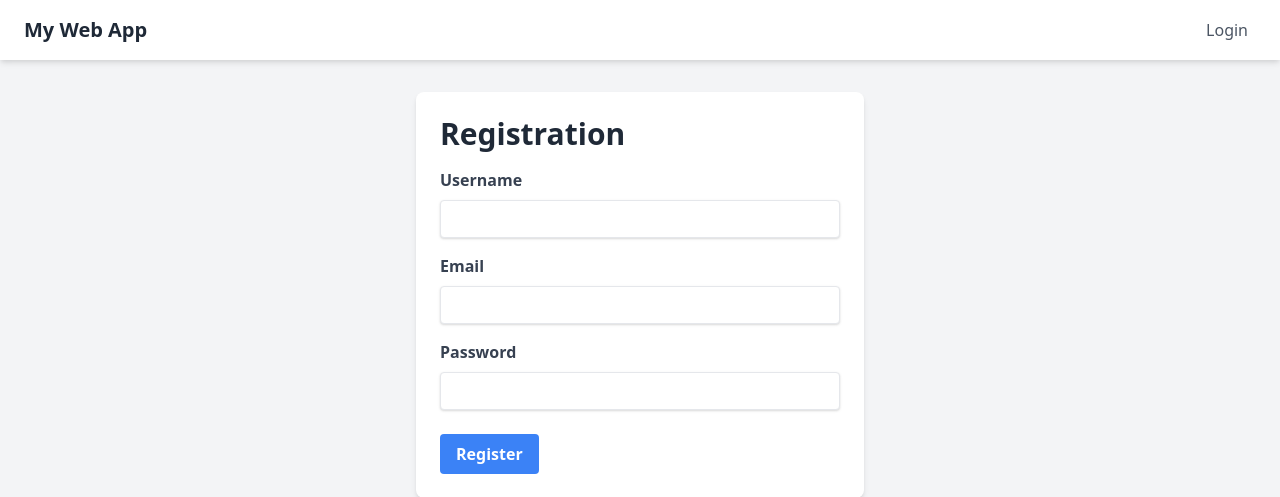
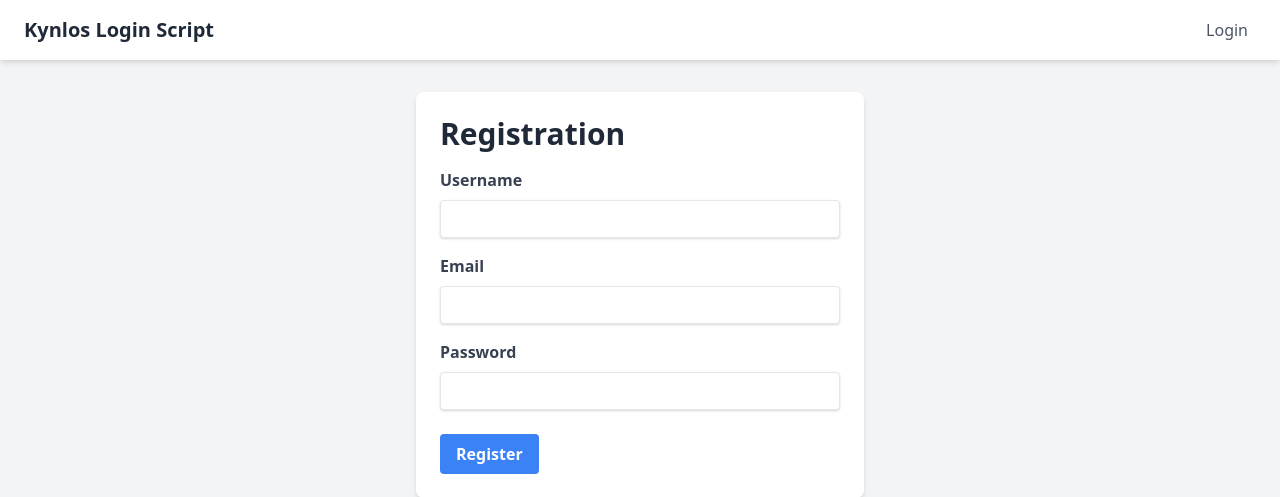
Before and after one commit to Kynlos/KynlosLoginScript, a PHP site: page /register.php in a window 1280 px wide. Shown: the top 497 px of the page. Run offline with PHP 8.4, Linux system fonts and the light colour scheme.

Commit message:
General Changes

```diff
--- a/admin.php
+++ b/admin.php
@@ -58,7 +58,7 @@ $conn = null;
         <nav class="container mx-auto px-6 py-4">
             <div class="flex items-center justify-between">
                 <div class="flex items-center">
-                    <a href="index.html" class="text-xl font-bold text-gray-800">My Web App</a>
+                    <a href="index.html" class="text-xl font-bold text-gray-800">Kynlos Login Script</a>
                 </div>
                 <div class="flex items-center">
                     <a href="logout.php" class="mx-2 text-gray-600 hover:text-gray-800">Logout</a>
--- a/dashboard.php
+++ b/dashboard.php
@@ -53,7 +53,7 @@ $conn = null;
         <nav class="container mx-auto px-6 py-4">
             <div class="flex items-center justify-between">
                 <div class="flex items-center">
-                    <a href="index.html" class="text-xl font-bold text-gray-800">My Web App</a>
+                    <a href="index.html" class="text-xl font-bold text-gray-800">Kynlos Login Script</a>
                 </div>
                 <div class="flex items-center">
                     <a href="profile.php" class="mx-2 text-gray-600 hover:text-gray-800">Profile</a>
--- a/edit_message.php
+++ b/edit_message.php
@@ -61,7 +61,7 @@ $conn = null;
         <nav class="container mx-auto px-6 py-4">
             <div class="flex items-center justify-between">
                 <div class="flex items-center">
-                    <a href="index.html" class="text-xl font-bold text-gray-800">My Web App</a>
+                    <a href="index.html" class="text-xl font-bold text-gray-800">Kynlos Login Script</a>
                 </div>
                 <div class="flex items-center">
                     <a href="dashboard.php" class="mx-2 text-gray-600 hover:text-gray-800">Dashboard Logout
--- a/index.html
+++ b/index.html
@@ -22,7 +22,7 @@ if (isset($_SESSION['user_id'])) {
         <nav class="container mx-auto px-6 py-4">
             <div class="flex items-center justify-between">
                 <div class="flex items-center">
-                    <a href="#" class="text-xl font-bold text-gray-800">My Web App</a>
+                    <a href="#" class="text-xl font-bold text-gray-800">Kynlos Login Script</a>
                 </div>
                 <div class="flex items-center">
                     <?php if (!isset($_SESSION['user_id'])) { ?>
--- a/login.php
+++ b/login.php
@@ -70,7 +70,7 @@ if ($_SERVER["REQUEST_METHOD"] == "POST") {
         <nav class="container mx-auto px-6 py-4">
             <div class="flex items-center justify-between">
                 <div class="flex items-center">
-                    <a href="index.html" class="text-xl font-bold text-gray-800">My Web App</a>
+                    <a href="index.html" class="text-xl font-bold text-gray-800">Kynlos Login Script</a>
                 </div>
                 <div class="flex items-center">
                     <a href="register.php" class="mx-2 text-gray-600 hover:text-gray-800">Register</a>
--- a/profile.php
+++ b/profile.php
@@ -76,7 +76,7 @@ $conn->close();
         <nav class="container mx-auto px-6 py-4">
             <div class="flex items-center justify-between">
                 <div class="flex items-center">
-                    <a href="index.html" class="text-xl font-bold text-gray-800">My Web App</a>
+                    <a href="index.html" class="text-xl font-bold text-gray-800">Kynlos Login Script</a>
                 </div>
                 <div class="flex items-center">
                     <a href="dashboard.php" class="mx-2 text-gray-600 hover:text-gray-800">Dashboard</a>
--- a/public.php
+++ b/public.php
@@ -42,7 +42,7 @@ $conn = null;
         <nav class="container mx-auto px-6 py-4">
             <div class="flex items-center justify-between">
                 <div class="flex items-center">
-                    <a href="index.html" class="text-xl font-bold text-gray-800">My Web App</a>
+                    <a href="index.html" class="text-xl font-bold text-gray-800">Kynlos Login Script</a>
                 </div>
                 <div class="flex items-center">
                     <a href="dashboard.php" class="mx-2 text-gray-600 hover:text-gray-800">Dashboard</a>
--- a/register.php
+++ b/register.php
@@ -78,7 +78,7 @@ if ($_SERVER["REQUEST_METHOD"] == "POST") {
         <nav class="container mx-auto px-6 py-4">
             <div class="flex items-center justify-between">
                 <div class="flex items-center">
-                    <a href="index.html" class="text-xl font-bold text-gray-800">My Web App</a>
+                    <a href="index.html" class="text-xl font-bold text-gray-800">Kynlos Login Script</a>
                 </div>
                 <div class="flex items-center">
                     <a href="login.php" class="mx-2 text-gray-600 hover:text-gray-800">Login</a>
--- a/user_messages.php
+++ b/user_messages.php
@@ -44,7 +44,7 @@ $conn = null;
         <nav class="container mx-auto px-6 py-4">
             <div class="flex items-center justify-between">
                 <div class="flex items-center">
-                    <a href="index.html" class="text-xl font-bold text-gray-800">My Web App</a>
+                    <a href="index.html" class="text-xl font-bold text-gray-800">Kynlos Login Script</a>
                 </div>
                 <div class="flex items-center">
                     <a href="dashboard.php" class="mx-2 text-gray-600 hover:text-gray-800">Dashboard</a>
```
